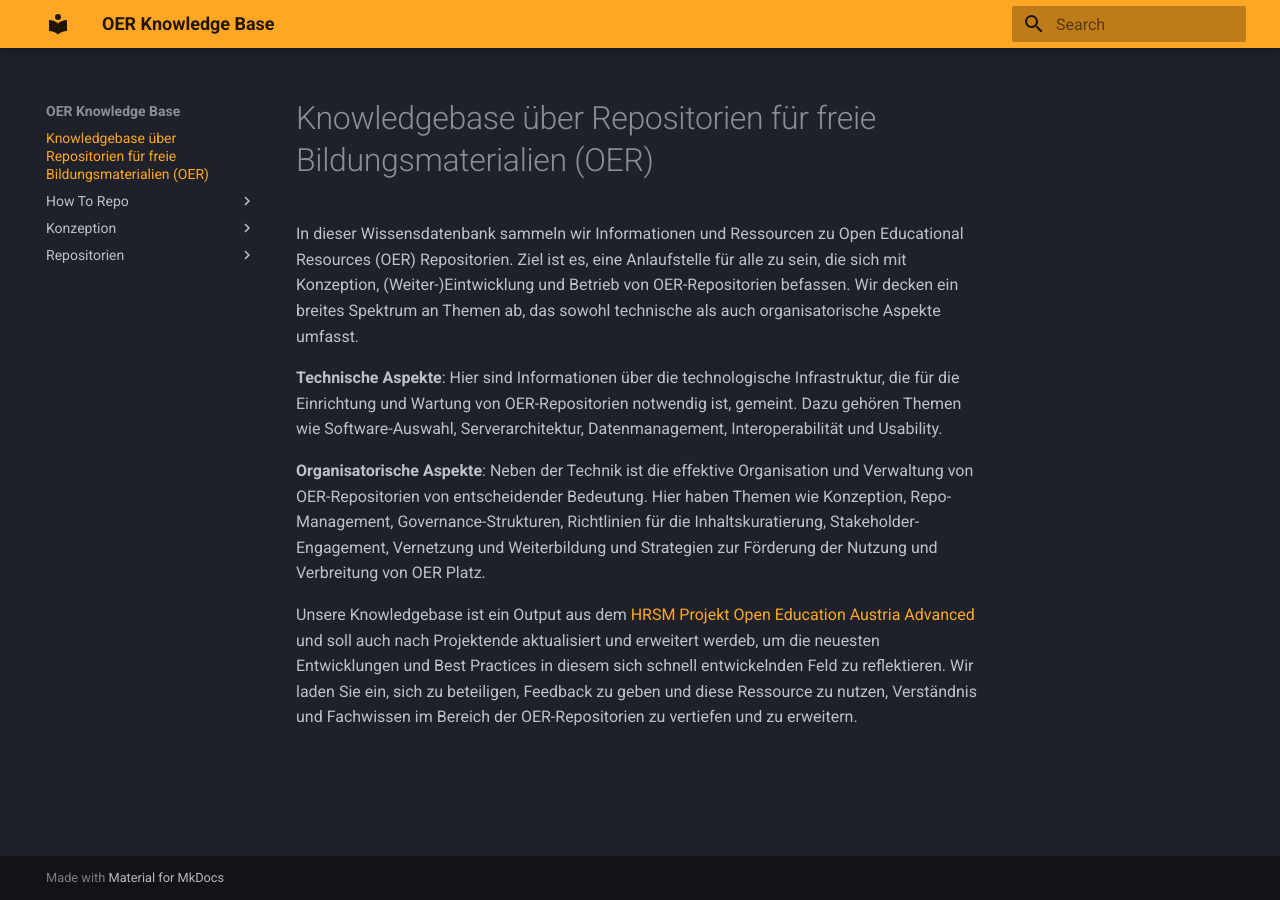
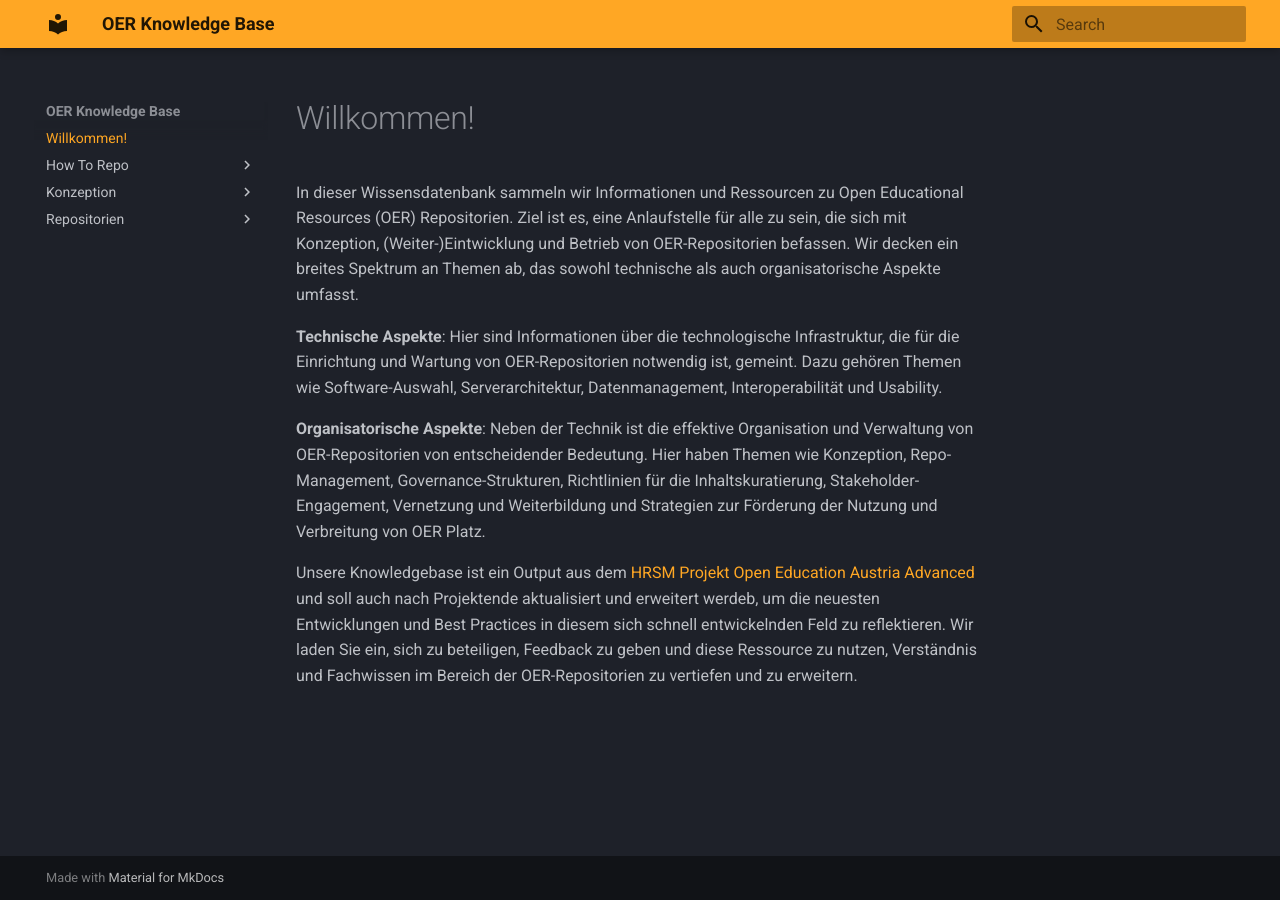
Before and after one commit to oerBASE/knowledgebase, an MkDocs documentation site: the page built from docs/index.md, in a window 1280 px wide. Built offline with MkDocs 1.6.1 and Material for MkDocs 9.7.7, drawn with Linux system fonts in a browser that asks for light colours.

Commit message:
Update index.md

```diff
--- a/docs/index.md
+++ b/docs/index.md
@@ -1,4 +1,4 @@
-# Knowledgebase über Repositorien für freie Bildungsmaterialien (OER)
+# Willkommen!
 
 In dieser Wissensdatenbank sammeln wir Informationen und Ressourcen zu Open Educational Resources (OER) Repositorien. Ziel ist es, eine Anlaufstelle für alle zu sein, die sich mit Konzeption, (Weiter-)Eintwicklung und Betrieb von OER-Repositorien befassen. Wir decken ein breites Spektrum an Themen ab, das sowohl technische als auch organisatorische Aspekte umfasst.
 
```
